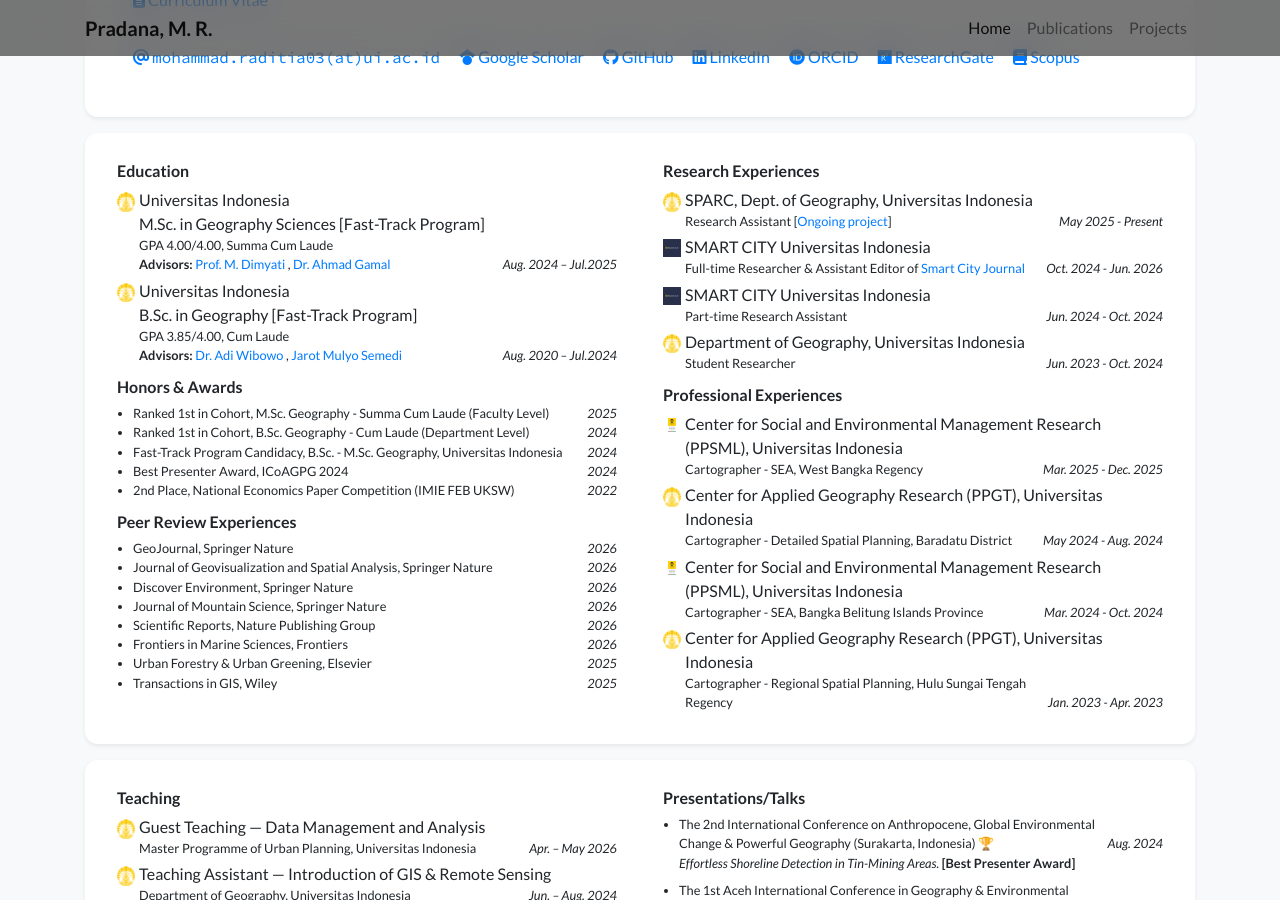
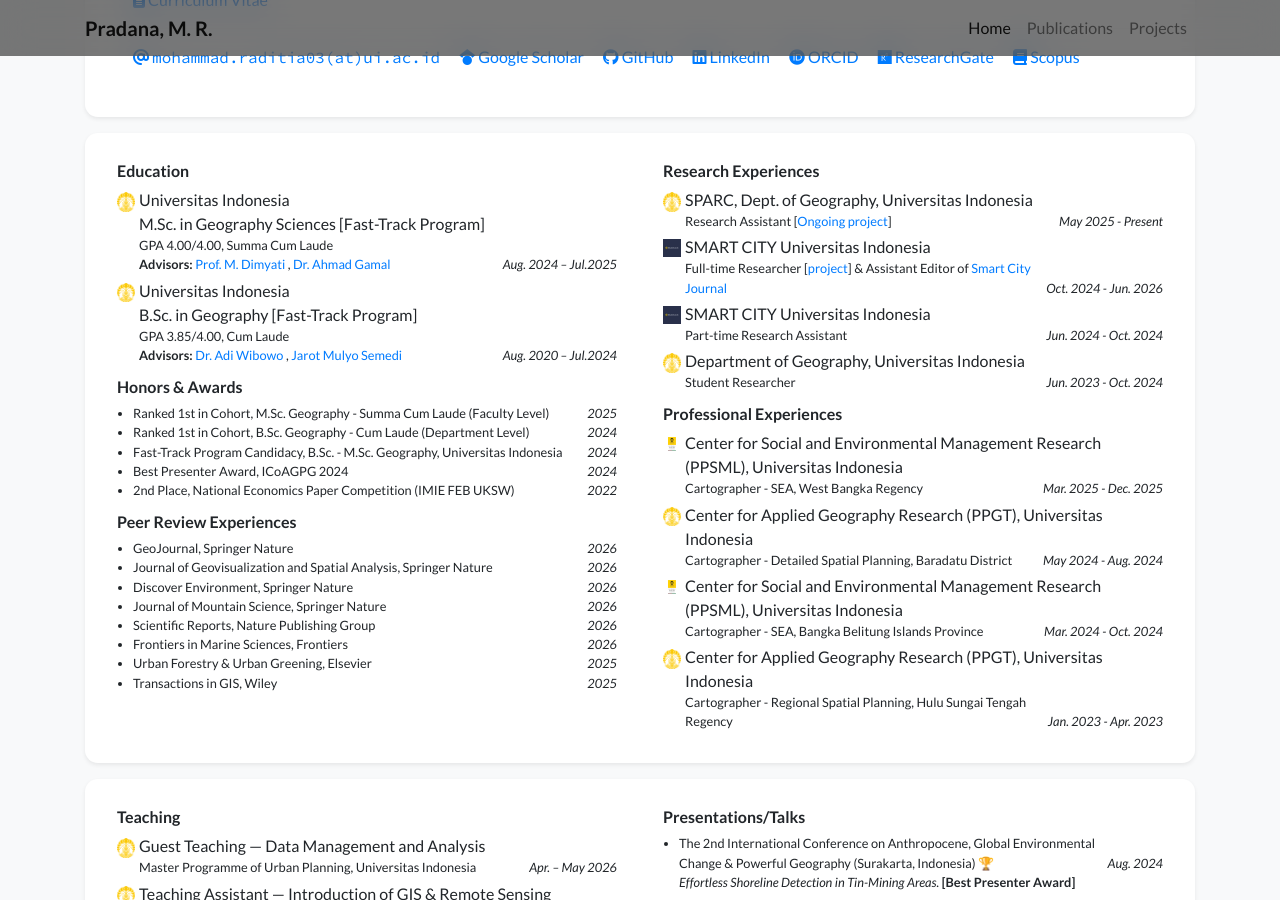
Before and after one commit to AditPradana36/aditpradana36.github.io, a Jekyll site: the page built from index.html, in a window 1280 px wide and 900 px high, scrolled down 596 px. Built offline with Jekyll 4.4.1, drawn with Linux system fonts in a browser that asks for light colours; nearby versions of some CDN libraries; a style sheet for code colours, icons or effects is not loaded.

Commit message:
added links

```diff
--- a/_data/profile.yml
+++ b/_data/profile.yml
@@ -78,7 +78,7 @@
     date: May 2025 - Present
   - name: SMART CITY Universitas Indonesia
     logo: /assets/images/badges/smartcity_ui.jpg
-    position: Full-time Researcher & Assistant Editor of <a href="https://scholarhub.ui.ac.id/smartcity/" target="_blank">Smart City Journal</a>
+    position: Full-time Researcher [<a href="https://aditpradana36.github.io/prompting_sustainability/" target="_blank">project</a>] & Assistant Editor of <a href="https://scholarhub.ui.ac.id/smartcity/" target="_blank">Smart City Journal</a>
     date: Oct. 2024 - Jun. 2026
   - name: SMART CITY Universitas Indonesia
     logo: /assets/images/badges/smartcity_ui.jpg
```
